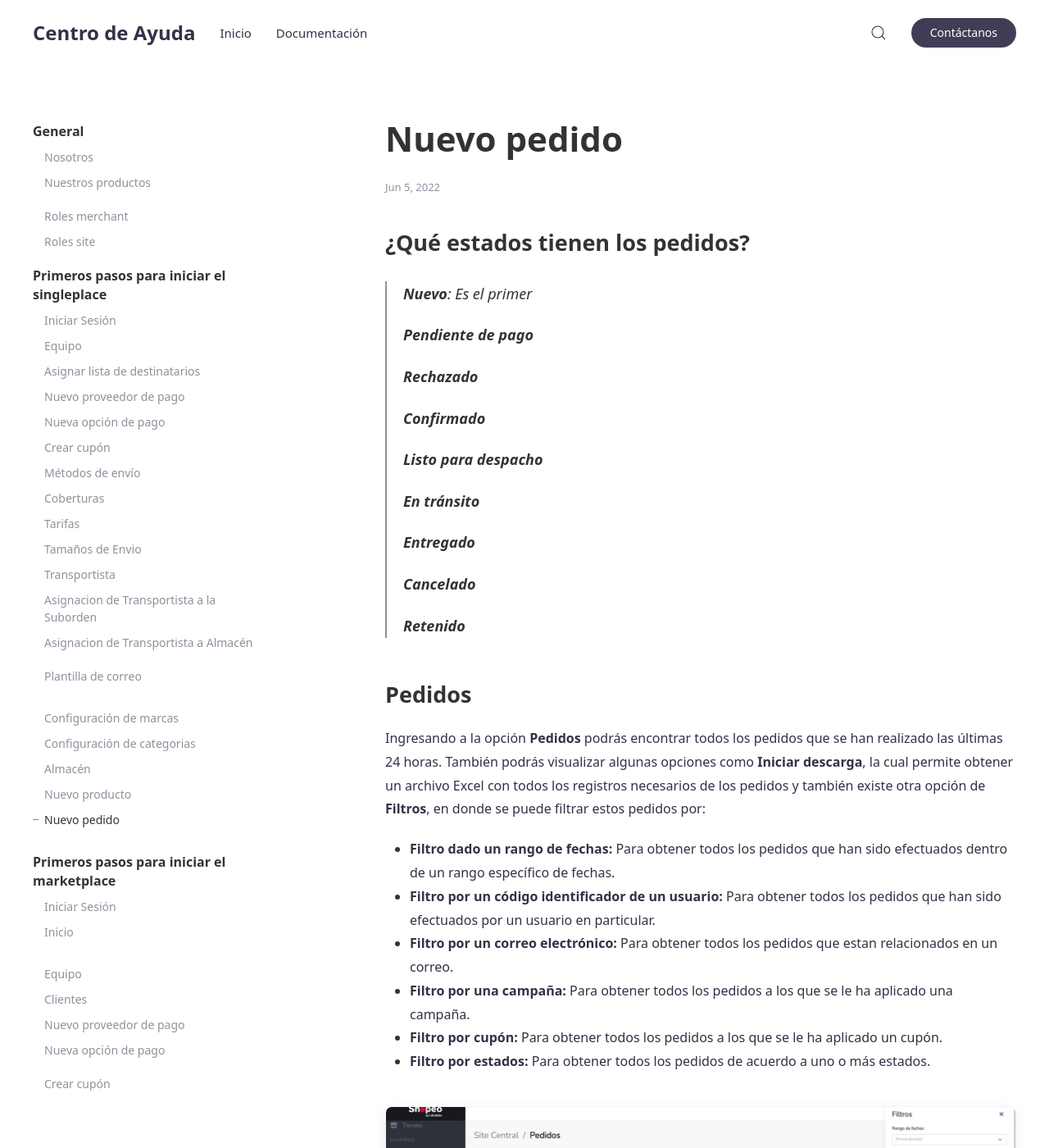
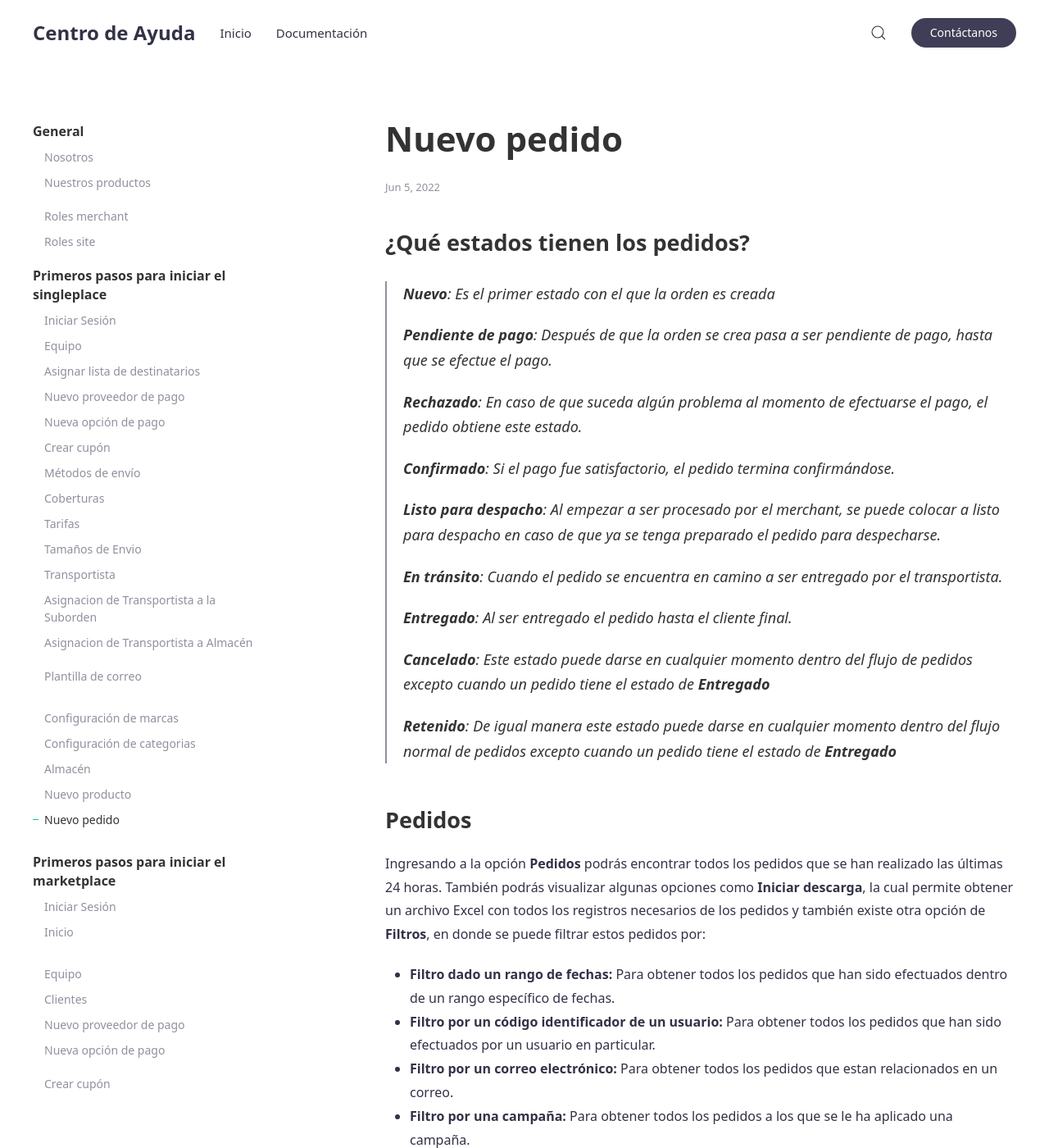
Before and after one commit to jztechpe/docshelp-old, a Jekyll site: the page built from docs/_docs/primeros-pasos/nuevo-pedido.md, in a window 1280 px wide and 1400 px high. Shown: the whole window at 82% size. Built offline with Jekyll 4.4.1, drawn with Linux system fonts in a browser that asks for light colours.

Commit message:
add descriptions for each order statuses

```diff
--- a/docs/_docs/primeros-pasos/nuevo-pedido.md
+++ b/docs/_docs/primeros-pasos/nuevo-pedido.md
@@ -6,23 +6,23 @@ author: ivan
 ---
 ## ¿Qué estados tienen los pedidos?
 
-> **Nuevo**: Es el primer
+> **Nuevo**: Es el primer estado con el que la orden es creada
 >
-> **Pendiente de pago**
+> **Pendiente de pago**: Después de que la orden se crea pasa a ser pendiente de pago, hasta que se efectue el pago.
 >
-> **Rechazado**
+> **Rechazado**: En caso de que suceda algún problema al momento de efectuarse el pago, el pedido obtiene este estado.
 >
-> **Confirmado**
+> **Confirmado**: Si el pago fue satisfactorio, el pedido termina confirmándose.
 >
-> **Listo para despacho**
+> **Listo para despacho**: Al empezar a ser procesado por el merchant, se puede colocar a listo para despacho en caso de que ya se tenga preparado el pedido para despecharse.
 >
-> **En tránsito**
+> **En tránsito**: Cuando el pedido se encuentra en camino a ser entregado por el transportista.
 >
-> **Entregado**
+> **Entregado**: Al ser entregado el pedido hasta el cliente final.
 >
-> **Cancelado**
+> **Cancelado**: Este estado puede darse en cualquier momento dentro del flujo de pedidos excepto cuando un pedido tiene el estado de **Entregado**
 >
-> **Retenido**
+> **Retenido**: De igual manera este estado puede darse en cualquier momento dentro del flujo normal de pedidos excepto cuando un pedido tiene el estado de **Entregado**
 
 ## Pedidos
 Ingresando a la opción **Pedidos** podrás encontrar todos los pedidos que se han realizado las últimas 24 horas. También podrás visualizar algunas opciones como **Iniciar descarga**, la cual permite obtener un archivo Excel con todos los registros necesarios de los pedidos y también existe otra opción de **Filtros**, en donde se puede filtrar estos pedidos por:
```
